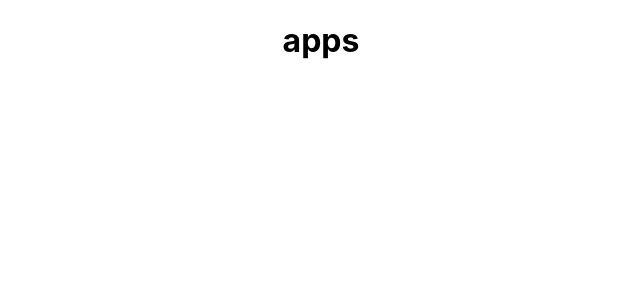
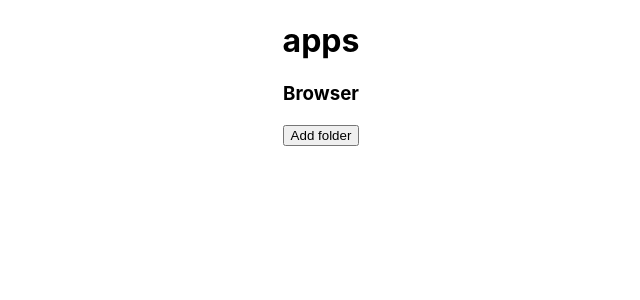
Before and after one commit to hasan-wajahat/file-browser, a React (Create React App) app: page / in a window 1280 px wide. Shown: the top 300 px of the page, without its empty margins (319-959 px from the left). Built offline with nearby package versions, Linux system fonts and the light colour scheme.

Commit message:
Adds basic useReducer

```diff
--- a/package.json
+++ b/package.json
@@ -3,6 +3,7 @@
   "version": "0.1.0",
   "private": true,
   "dependencies": {
+    "prop-types": "^15.7.2",
     "react": "^16.8.6",
     "react-dom": "^16.8.6",
     "react-scripts": "3.0.1"
--- a/src/App.js
+++ b/src/App.js
@@ -1,12 +1,27 @@
-import React from 'react';
+import React, { useReducer, useState } from 'react';
 import './App.css';
+import Browser from 'components/Browser';
+import { directoryReducer } from 'reducer_hook_helpers/reducers';
+import { addFolder } from 'reducer_hook_helpers/actions';
 
-function App() {
+const initialState = [];
+
+export default function App() {
+  const [directories, dispatch] = useReducer(directoryReducer, initialState);
+  const [currentKey, setCurentKey] = useState('root/');
+
+  const openedDirectory = directories.filter(file => file.key.includes(currentKey)) || [];
+
   return (
     <div className="App">
       <h1>apps</h1>
+      <Browser openedDirectory={openedDirectory} />
+      <button
+        type="button"
+        onClick={() => dispatch(addFolder({ name: 'test', key: currentKey }))}
+      >
+        Add folder
+      </button>
     </div>
   );
 }
-
-export default App;
--- /dev/null
+++ b/src/components/Browser.js
@@ -0,0 +1,31 @@
+import React, { Fragment } from 'react';
+
+const Browser = ({ openedDirectory }) => (
+  <div>
+    <h3>Browser</h3>
+    {openedDirectory.map(directory => (
+      <Fragment>
+        <Fragment>
+          {directory.type === 'folder' && (
+          <h3>
+            Folder
+            {' '}
+            {directory.name}
+          </h3>
+          )}
+        </Fragment>
+        <Fragment>
+          {directory.type === 'file' && (
+          <h3>
+            file
+            {' '}
+            {directory.name}
+          </h3>
+          )}
+        </Fragment>
+      </Fragment>
+    ))}
+  </div>
+);
+
+export default Browser;
--- /dev/null
+++ b/src/reducer_hook_helpers/actionTypes.js
@@ -0,0 +1,7 @@
+export const ADD_FOLDER = 'add_folder';
+export const DELETE_FOLDER = 'delete_folder';
+export const EDIT_FOLDER = 'edit_folder';
+
+export const ADD_FILE = 'add_file';
+export const DELETE_FILE = 'delete_file';
+export const EDIT_FILE = 'edit_file';
--- /dev/null
+++ b/src/reducer_hook_helpers/actions.js
@@ -0,0 +1,38 @@
+import {
+  ADD_FOLDER,
+  DELETE_FOLDER,
+  EDIT_FOLDER,
+  ADD_FILE,
+  EDIT_FILE,
+  DELETE_FILE,
+} from './actionTypes';
+
+export const addFolder = payload => ({
+  type: ADD_FOLDER,
+  payload,
+});
+
+export const deleteFolder = payload => ({
+  type: DELETE_FOLDER,
+  payload,
+});
+
+export const editFolder = payload => ({
+  type: EDIT_FOLDER,
+  payload,
+});
+
+export const addFile = payload => ({
+  type: ADD_FILE,
+  payload,
+});
+
+export const editFile = payload => ({
+  type: EDIT_FILE,
+  payload,
+});
+
+export const deleteFile = payload => ({
+  type: DELETE_FILE,
+  payload,
+});
--- /dev/null
+++ b/src/reducer_hook_helpers/reducers.js
@@ -0,0 +1,14 @@
+export function directoryReducer(state, action) {
+  switch (action.type) {
+    case 'add_folder':
+      return [
+        ...state,
+        {
+          type: 'folder',
+          key: action.payload.key,
+          name: action.payload.name,
+        },
+      ];
+    default: return state;
+  }
+}
```
Also changed, not shown: 1 other file (tests, documents, lock files or other folders).
